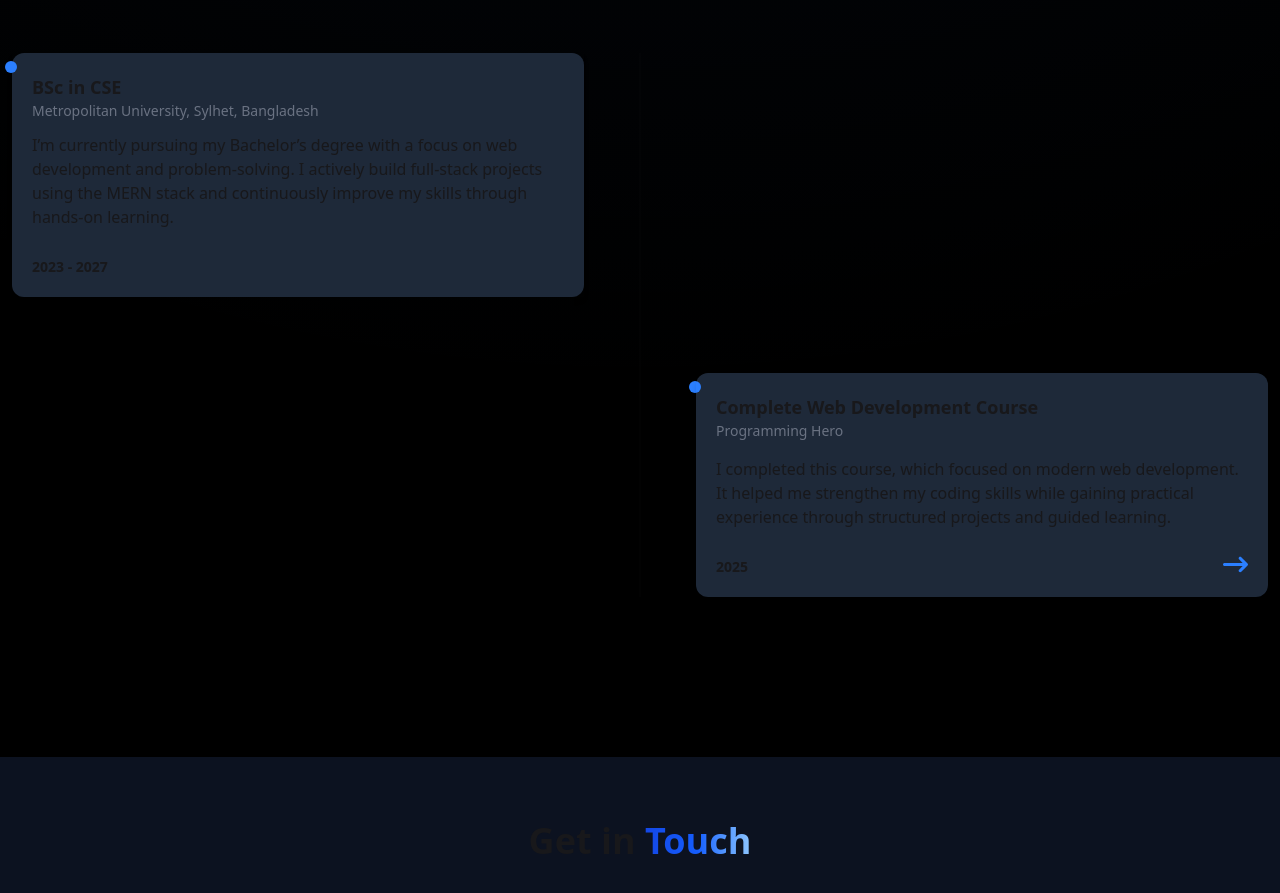
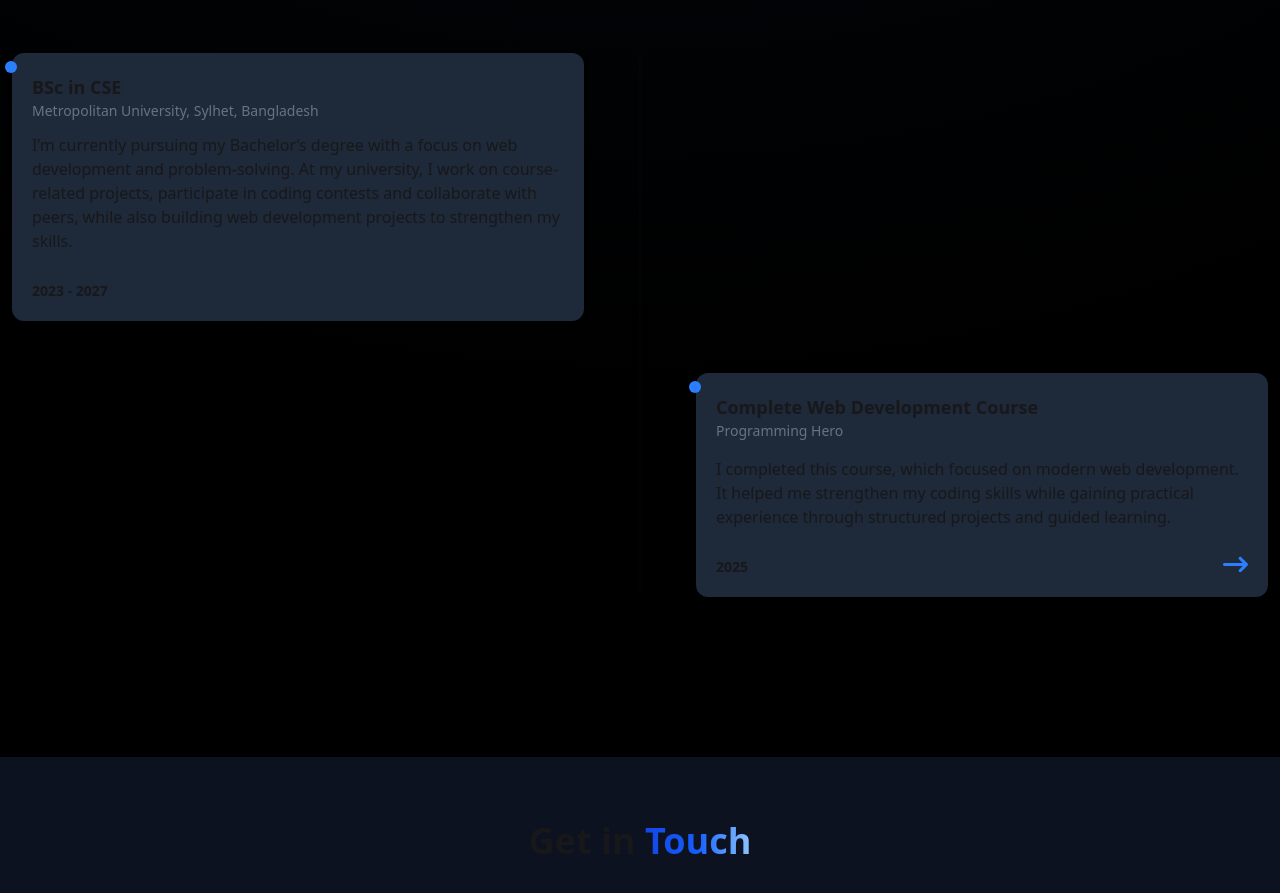
Before and after one commit to tahmid-khan-hub/my-portfolio-nextjs, a Next.js app: page / in a window 1280 px wide. Shown: the part 4005-4898 px from the top of the page. Built offline with nearby package versions, Linux system fonts and the light colour scheme.

Commit message:
updated the education section text

```diff
--- a/src/components/Education.tsx
+++ b/src/components/Education.tsx
@@ -23,9 +23,7 @@ const Education = () => {
               </p>
               <p className="mt-3 mb-7">
                 I’m currently pursuing my Bachelor’s degree with a focus on web
-                development and problem-solving. I actively build full-stack
-                projects using the MERN stack and continuously improve my skills
-                through hands-on learning.
+                development and problem-solving. At my university, I work on course-related projects, participate in coding contests and collaborate with peers, while also building web development projects to strengthen my skills.
               </p>
               <p className="text-sm mt-1 font-semibold">2023 - 2027</p>
             </div>
```
